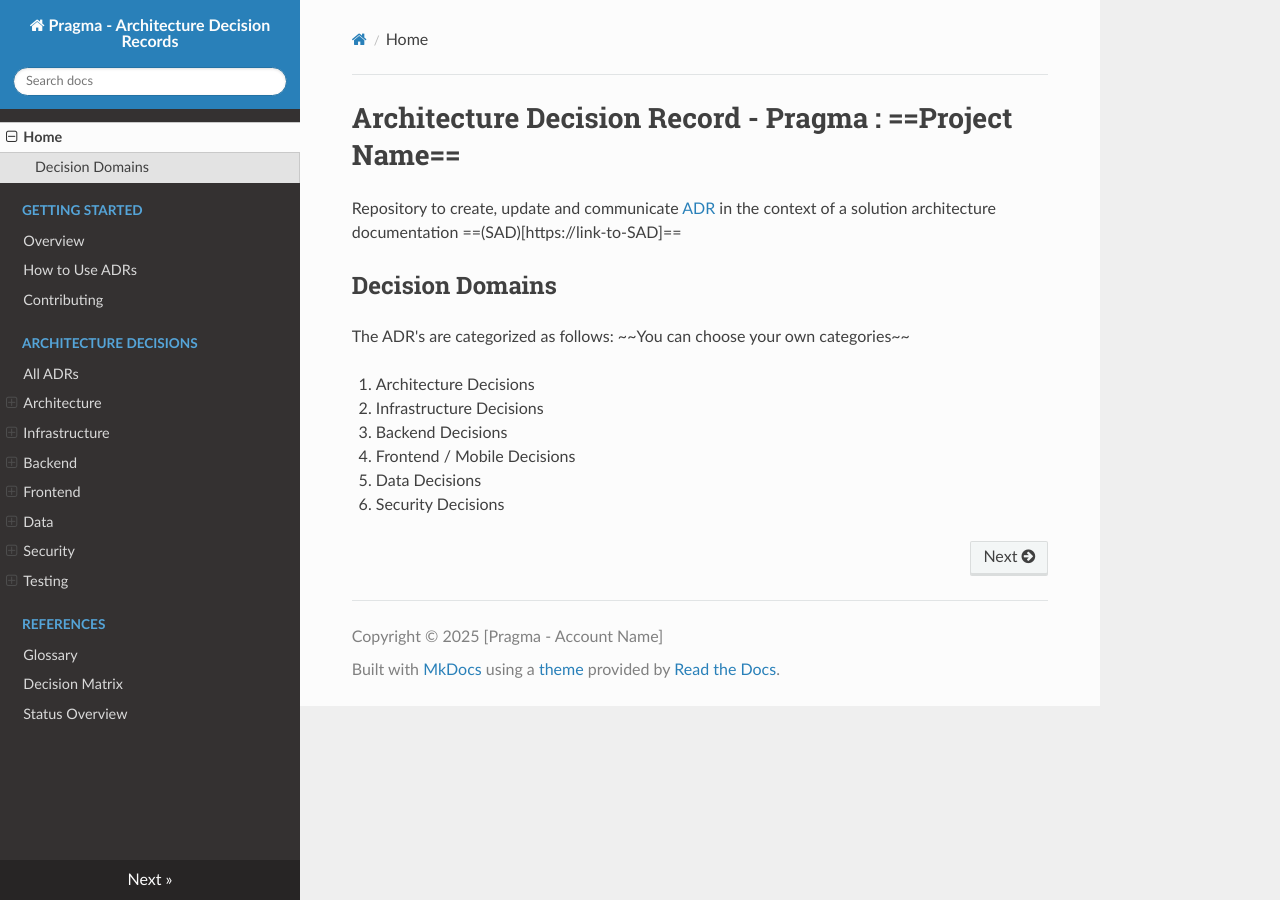
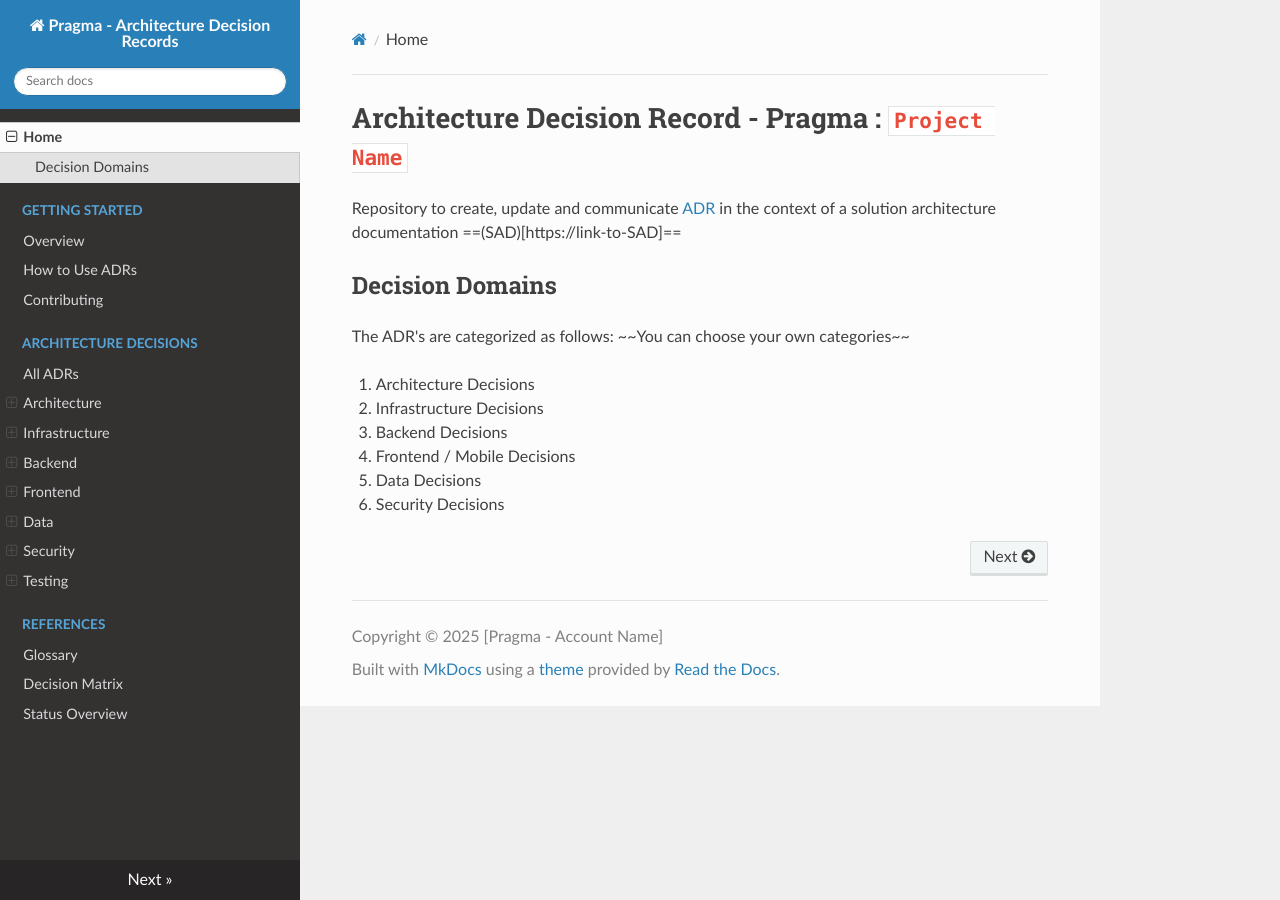
Before and after one commit to somospragma/ACP-ADR-template, an MkDocs documentation site: the page built from docs/index.md, in a window 1280 px wide. Built offline with MkDocs 1.6.1, drawn with Linux system fonts in a browser that asks for light colours; nearby versions of some CDN libraries.

```diff
--- a/docs/index.md
+++ b/docs/index.md
@@ -1,4 +1,4 @@
-# Architecture Decision Record - Pragma : ==Project Name==
+# Architecture Decision Record - Pragma : `Project Name`
 
 Repository to create, update and communicate [ADR](https://scrum-master.org/en/architecture-decision-record-how-and-why-use-adrs/) in the context of a solution architecture documentation  ==(SAD)[https://link-to-SAD]==
 
```
